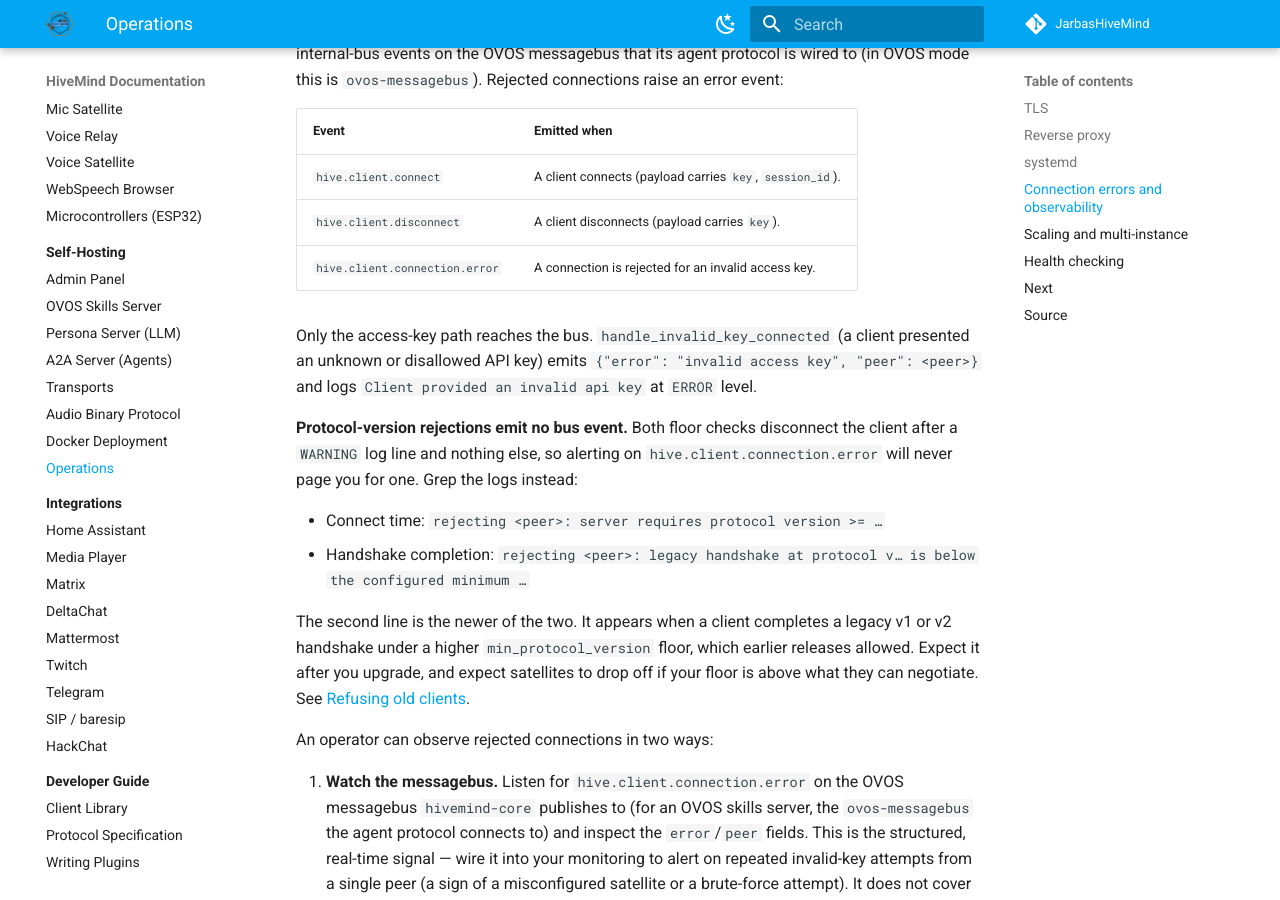
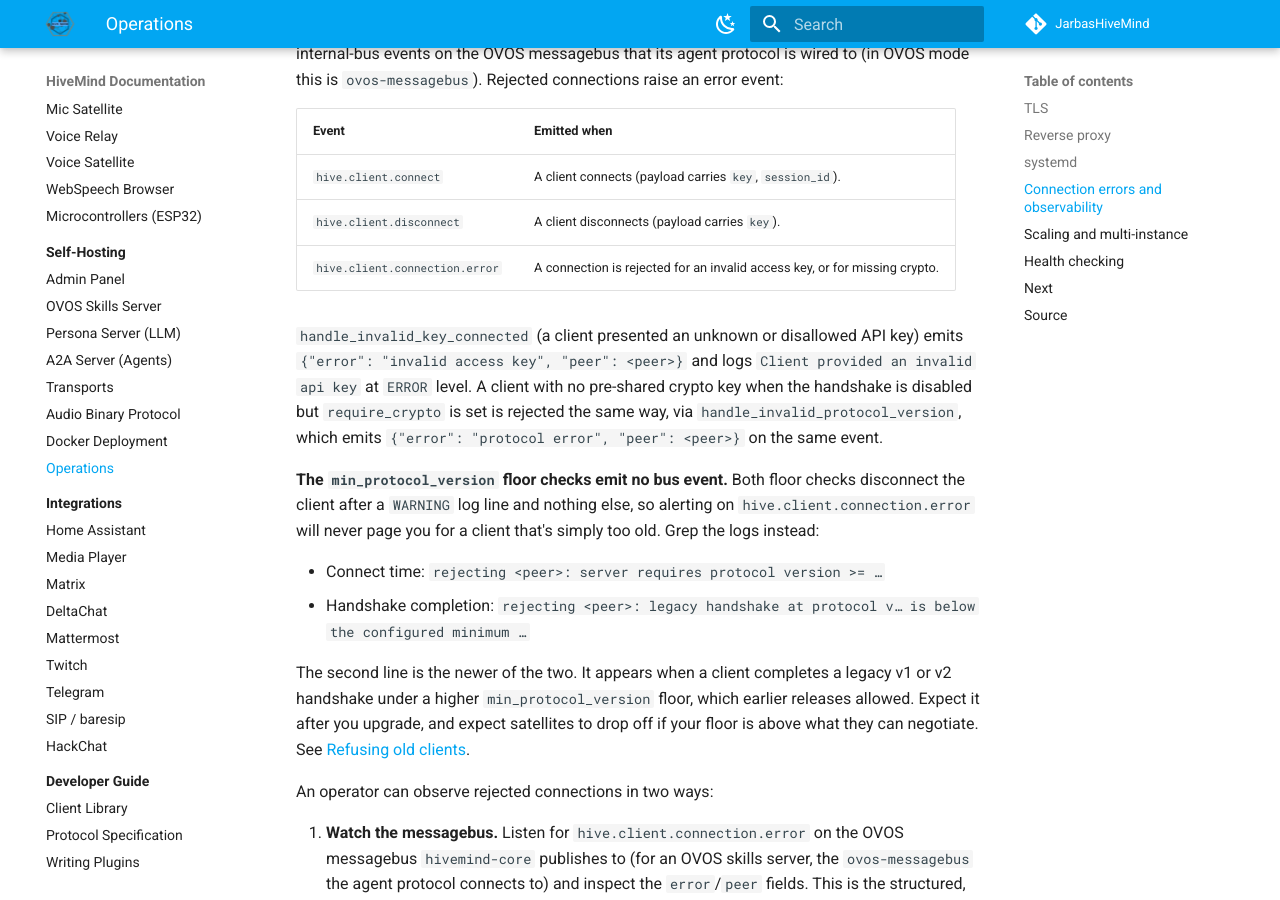
Before and after one commit to JarbasHiveMind/HiveMind-community-docs, an MkDocs documentation site: the page built from docs/server/operations.md, in a window 1280 px wide and 900 px high, scrolled down 2269 px. Built offline with MkDocs 1.6.1 and Material for MkDocs 9.7.7, drawn with Linux system fonts in a browser that asks for light colours.

Commit message:
docs: narrow the silent-rejection claim, missing-crypto rejection also emits hive.client.connection.error

```diff
--- a/docs/server/operations.md
+++ b/docs/server/operations.md
@@ -108,16 +108,19 @@ mode this is `ovos-messagebus`). Rejected connections raise an error event:
 |--------------------------------|------------------------------------------------------------------------------|
 | `hive.client.connect`          | A client connects (payload carries `key`, `session_id`).                     |
 | `hive.client.disconnect`       | A client disconnects (payload carries `key`).                                |
-| `hive.client.connection.error` | A connection is rejected for an invalid access key. |
+| `hive.client.connection.error` | A connection is rejected for an invalid access key, or for missing crypto. |
 
-Only the access-key path reaches the bus. `handle_invalid_key_connected` (a client
-presented an unknown or disallowed API key) emits
+`handle_invalid_key_connected` (a client presented an unknown or disallowed API key) emits
 `{"error": "invalid access key", "peer": <peer>}` and logs
-`Client provided an invalid api key` at `ERROR` level.
+`Client provided an invalid api key` at `ERROR` level. A client with no pre-shared crypto
+key when the handshake is disabled but `require_crypto` is set is rejected the same way,
+via `handle_invalid_protocol_version`, which emits `{"error": "protocol error", "peer":
+<peer>}` on the same event.
 
-**Protocol-version rejections emit no bus event.** Both floor checks disconnect the client
-after a `WARNING` log line and nothing else, so alerting on
-`hive.client.connection.error` will never page you for one. Grep the logs instead:
+**The `min_protocol_version` floor checks emit no bus event.** Both floor checks disconnect
+the client after a `WARNING` log line and nothing else, so alerting on
+`hive.client.connection.error` will never page you for a client that's simply too old. Grep
+the logs instead:
 
 - Connect time: `rejecting <peer>: server requires protocol version >= …`
 - Handshake completion: `rejecting <peer>: legacy handshake at protocol v… is below the
```
